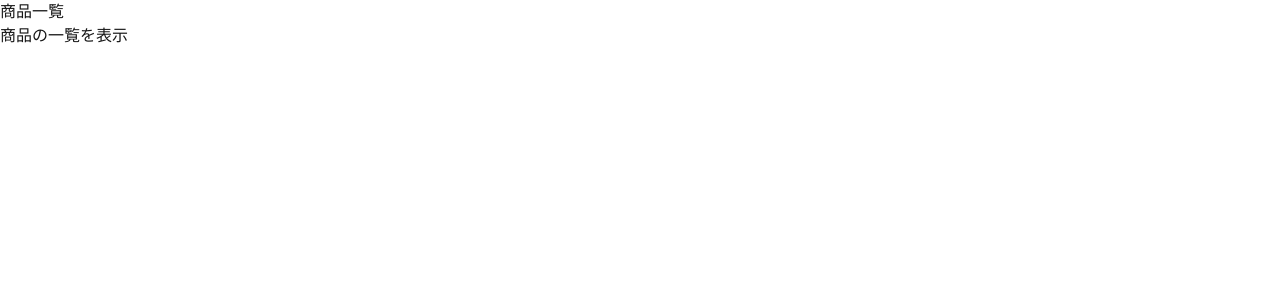
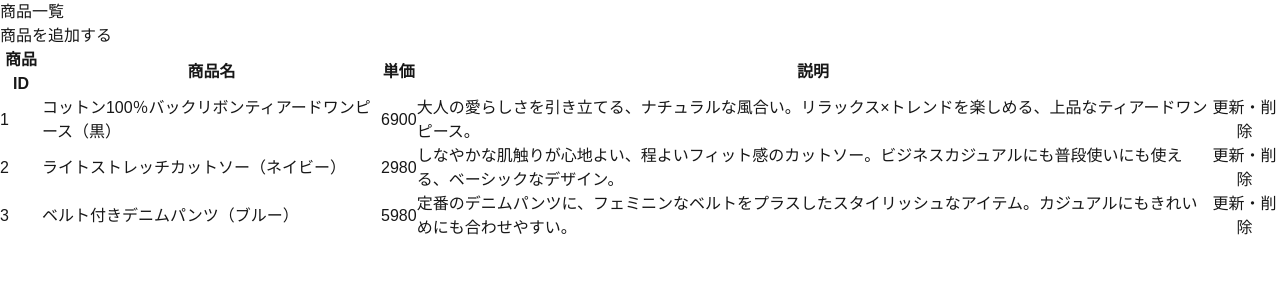
Before and after one commit to ot-nemoto/full-stack-web-development-frontend, a Next.js app: page /inventory/products in a window 1280 px wide. Shown: the top 300 px of the page. Built offline with nearby package versions, Linux system fonts and the light colour scheme.

Commit message:
モックアップ

```diff
--- a/app/inventory/products/page.tsx
+++ b/app/inventory/products/page.tsx
@@ -1,8 +1,54 @@
 export default function Page() {
   return (
-    <div>
+    <>
       <h2>商品一覧</h2>
-      <p>商品の一覧を表示</p>
-    </div>
+      <button type="button">商品を追加する</button>
+      <table>
+        <thead>
+          <tr>
+            <th>商品ID</th>
+            <th>商品名</th>
+            <th>単価</th>
+            <th>説明</th>
+            <th />
+          </tr>
+        </thead>
+        <tbody>
+          <tr>
+            <td>1</td>
+            <td>コットン100％バックリボンティアードワンピース（黒）</td>
+            <td>6900</td>
+            <td>
+              大人の愛らしさを引き立てる、ナチュラルな風合い。リラックス×トレンドを楽しめる、上品なティアードワンピース。
+            </td>
+            <td>
+              <button type="button">更新・削除</button>
+            </td>
+          </tr>
+          <tr>
+            <td>2</td>
+            <td>ライトストレッチカットソー（ネイビー）</td>
+            <td>2980</td>
+            <td>
+              しなやかな肌触りが心地よい、程よいフィット感のカットソー。ビジネスカジュアルにも普段使いにも使える、ベーシックなデザイン。
+            </td>
+            <td>
+              <button type="button">更新・削除</button>
+            </td>
+          </tr>
+          <tr>
+            <td>3</td>
+            <td>ベルト付きデニムパンツ（ブルー）</td>
+            <td>5980</td>
+            <td>
+              定番のデニムパンツに、フェミニンなベルトをプラスしたスタイリッシュなアイテム。カジュアルにもきれいめにも合わせやすい。
+            </td>
+            <td>
+              <button type="button">更新・削除</button>
+            </td>
+          </tr>
+        </tbody>
+      </table>
+    </>
   );
 }
```
